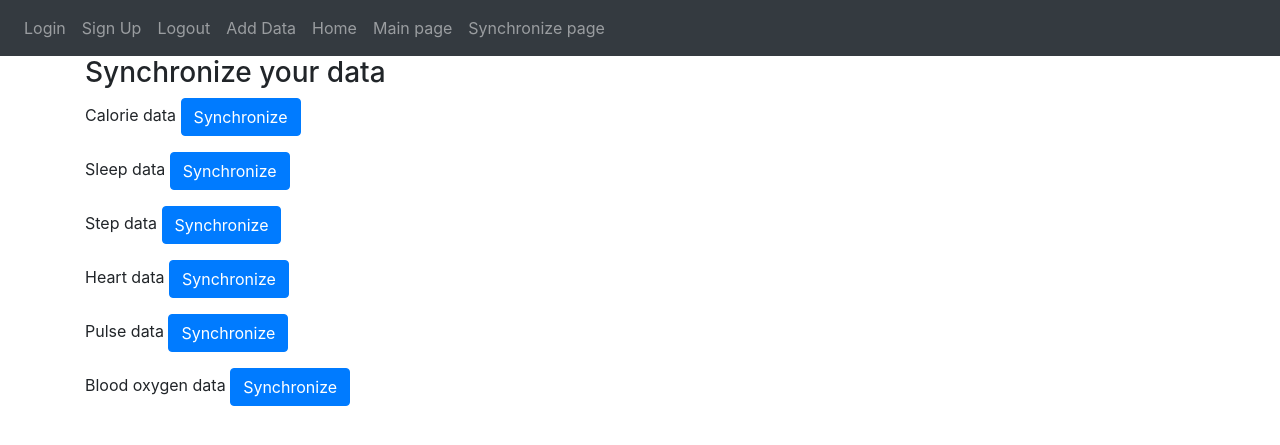
After one commit to marcoRanmna/grupp4project, a Flask app: page /synchronize-page in a window 1280 px wide. The commit adds this page. Shown: the top 445 px of the page. Run offline with Flask 2, Linux system fonts and the light colour scheme; some libraries are stand-ins or nearby versions.

Commit message:
added synchronize site

```diff
--- a/website/__init__.py
+++ b/website/__init__.py
@@ -8,9 +8,11 @@ def create_app():
     from .views import views
     from .auth import auth
     from .mainpage import main_page
+    from .synchronize import synchronize_page
 
     app.register_blueprint(views, url_prefix="/")
     app.register_blueprint(auth, url_prefix="/")
     app.register_blueprint(main_page, url_perfix="/")
+    app.register_blueprint(synchronize_page, url_perfix="/")
 
     return app
--- /dev/null
+++ b/website/synchronize.py
@@ -0,0 +1,8 @@
+from flask import Blueprint, render_template
+
+synchronize_page = Blueprint("synchronize", __name__)
+
+
+@synchronize_page.route("/synchronize-page", methods=["GET", "POST"])
+def synchronize():
+    return render_template("synchronize.html")
--- a/website/templates/base.html
+++ b/website/templates/base.html
@@ -34,6 +34,7 @@
                     <a class="nav-item nav-link" id="addData" href="/add-data">Add Data</a>
                     <a class="nav-item nav-link" id="home" href="/">Home</a>
                     <a class="nav-item nav-link" id="main" href="/main-page">Main page</a>
+                    <a class="nav-item nav-link" id="synchronize" href="/synchronize-page">Synchronize page</a>
                 </div>
             </div>
         </nav>
--- /dev/null
+++ b/website/templates/synchronize.html
@@ -0,0 +1,37 @@
+{% extends "base.html" %}
+{% block title %}Synchronize page{% endblock %}
+
+{% block content %}
+<form method="POST">
+    <h3>Synchronize your data</h3>
+    <div class="form-group">
+        <label for="calorie">Calorie data</label>
+        <button type="submit" class="btn btn-primary">Synchronize </button>
+    </div>
+
+    <div class="form-group">
+        <label for="sleep">Sleep data</label>
+        <button type="submit" class="btn btn-primary">Synchronize </button>
+    </div>
+
+    <div class="form-group">
+        <label for="step">Step data</label>
+        <button type="submit" class="btn btn-primary">Synchronize </button>
+    </div>
+
+    <div class="form-group">
+        <label for="heart">Heart data</label>
+        <button type="submit" class="btn btn-primary">Synchronize </button>
+    </div>
+
+    <div class="form-group">
+        <label for="pulse">Pulse data</label>
+        <button type="submit" class="btn btn-primary">Synchronize </button>
+    </div>
+
+    <div class="form-group">
+        <label for="blood_oxygen">Blood oxygen data</label>
+        <button type="submit" class="btn btn-primary">Synchronize </button>
+    </div>
+</form>
+{% endblock %}
```
